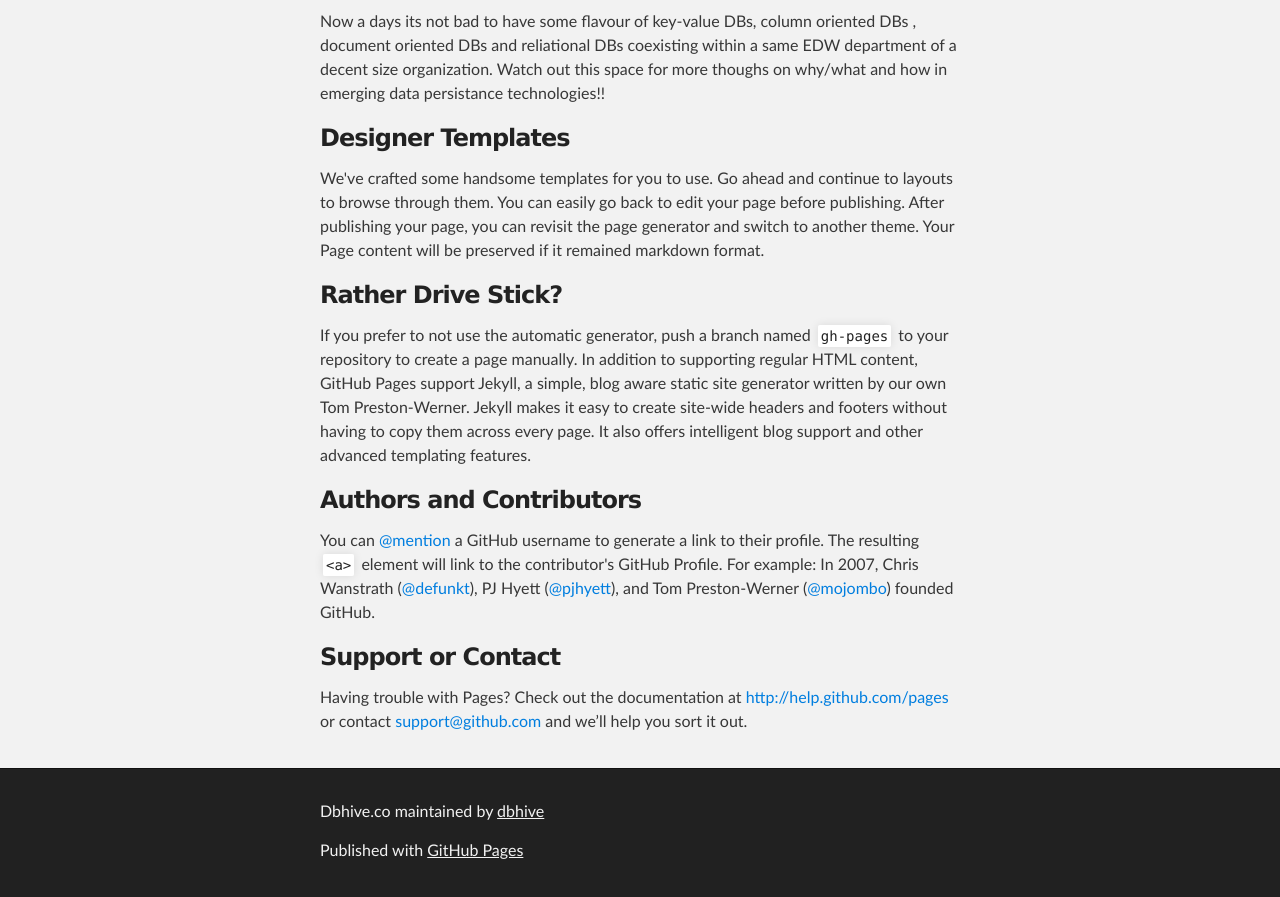
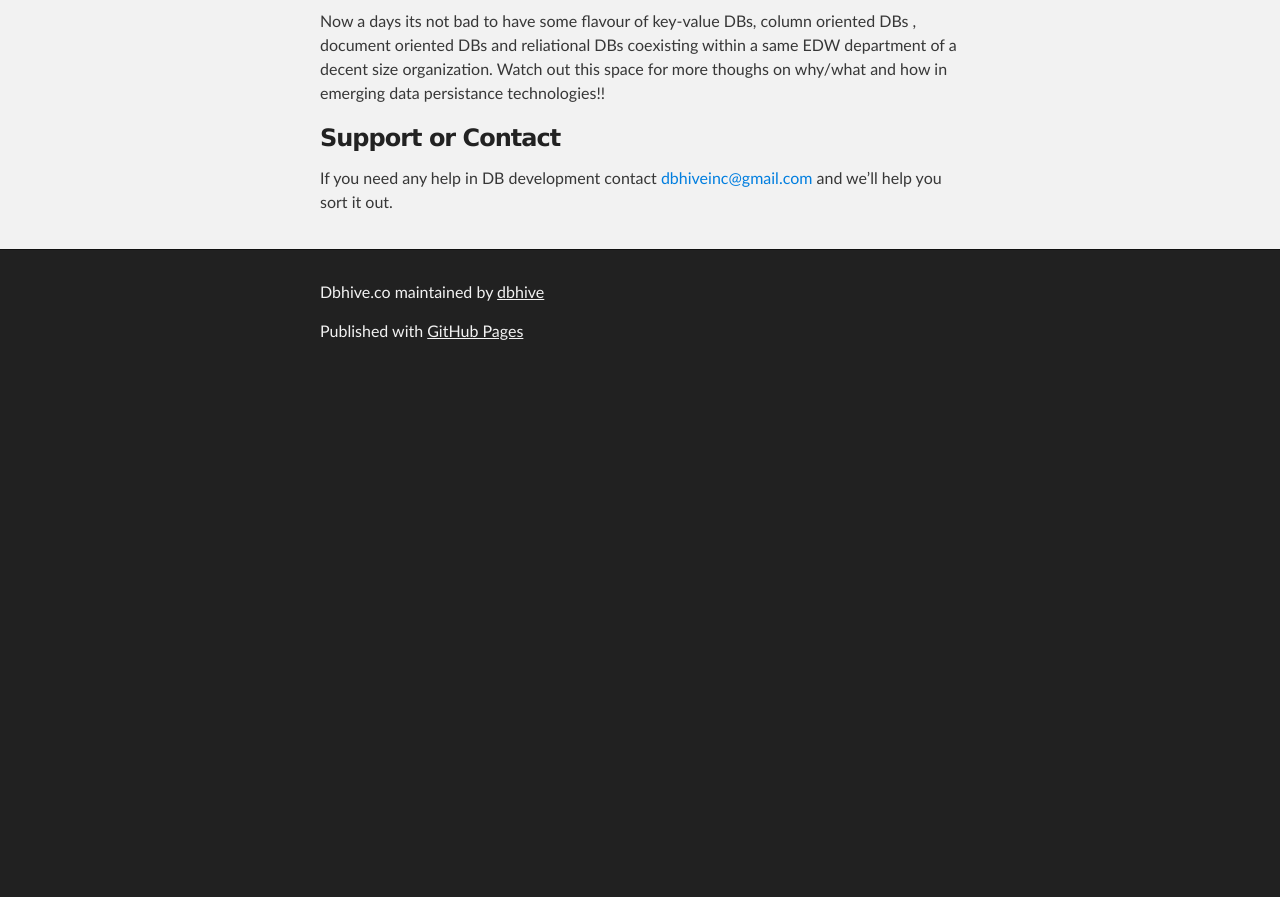
Before and after one commit to dbhive/dbhive.co, a plain HTML site: page index.html in a window 1280 px wide. Shown: the part 880-1777 px from the top of the page. After the commit the page ends 1258 px from the top, so only its background shows below. Drawn offline with Linux system fonts and the light colour scheme.

Commit message:
Update index.html

```diff
--- a/index.html
+++ b/index.html
@@ -52,25 +52,11 @@ This will obviously come at a cost in complexity. Each of these technologies wil
 Watch out this space for more thoughs on why/what and how in emerging data persistance technologies!!
 </p>
 
-<h3>
-<a name="designer-templates" class="anchor" href="#designer-templates"><span class="octicon octicon-link"></span></a>Designer Templates</h3>
-
-<p>We've crafted some handsome templates for you to use. Go ahead and continue to layouts to browse through them. You can easily go back to edit your page before publishing. After publishing your page, you can revisit the page generator and switch to another theme. Your Page content will be preserved if it remained markdown format.</p>
-
-<h3>
-<a name="rather-drive-stick" class="anchor" href="#rather-drive-stick"><span class="octicon octicon-link"></span></a>Rather Drive Stick?</h3>
-
-<p>If you prefer to not use the automatic generator, push a branch named <code>gh-pages</code> to your repository to create a page manually. In addition to supporting regular HTML content, GitHub Pages support Jekyll, a simple, blog aware static site generator written by our own Tom Preston-Werner. Jekyll makes it easy to create site-wide headers and footers without having to copy them across every page. It also offers intelligent blog support and other advanced templating features.</p>
-
-<h3>
-<a name="authors-and-contributors" class="anchor" href="#authors-and-contributors"><span class="octicon octicon-link"></span></a>Authors and Contributors</h3>
-
-<p>You can <a href="https://github.com/blog/821" class="user-mention">@mention</a> a GitHub username to generate a link to their profile. The resulting <code>&lt;a&gt;</code> element will link to the contributor's GitHub Profile. For example: In 2007, Chris Wanstrath (<a href="https://github.com/defunkt" class="user-mention">@defunkt</a>), PJ Hyett (<a href="https://github.com/pjhyett" class="user-mention">@pjhyett</a>), and Tom Preston-Werner (<a href="https://github.com/mojombo" class="user-mention">@mojombo</a>) founded GitHub.</p>
 
 <h3>
 <a name="support-or-contact" class="anchor" href="#support-or-contact"><span class="octicon octicon-link"></span></a>Support or Contact</h3>
 
-<p>Having trouble with Pages? Check out the documentation at <a href="http://help.github.com/pages">http://help.github.com/pages</a> or contact <a href="mailto:support@github.com">support@github.com</a> and we’ll help you sort it out.</p>
+<p>If you need any help in DB development contact <a href="mailto:dbhiveinc@gmail.com">dbhiveinc@gmail.com</a> and we’ll help you sort it out.</p>
       </section>
     </div>
 
```
